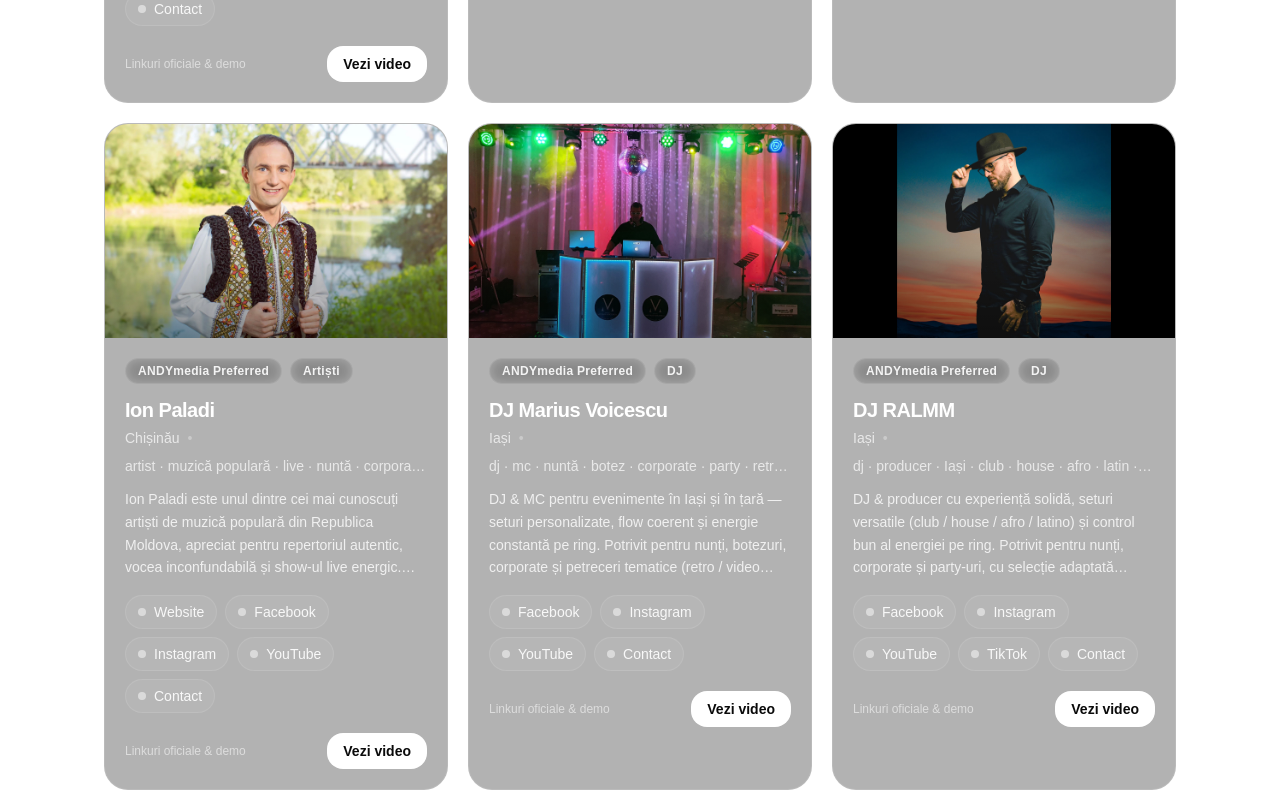
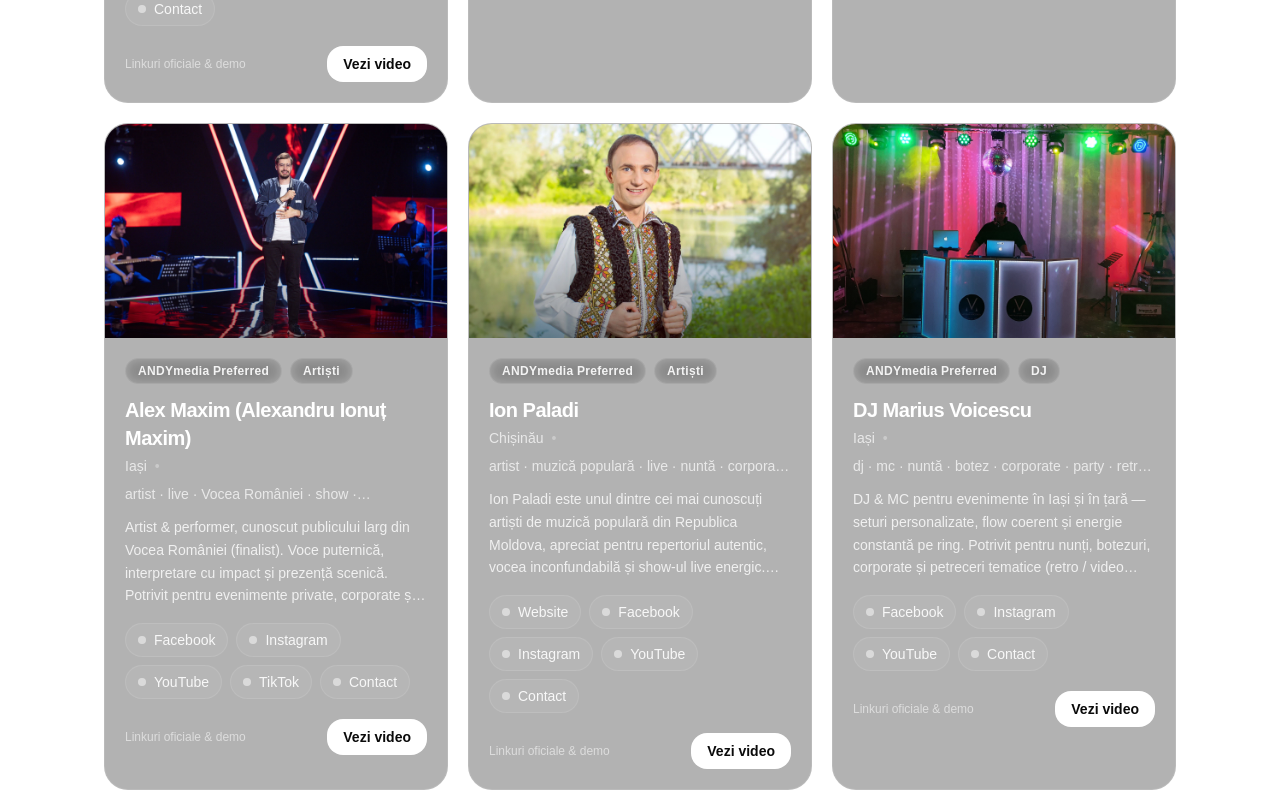
Before and after one commit to stoicaandy/andymedia-site, a Next.js app: page /parteneri in a window 1280 px wide. Shown: the part 1168-1960 px from the top of the page. Built offline with nearby package versions, Linux system fonts and the light colour scheme; no server answers.

Commit message:
Add partner: Alex Maxim

```diff
--- a/app/parteneri/PartnersClient.tsx
+++ b/app/parteneri/PartnersClient.tsx
@@ -92,6 +92,25 @@ const PARTNERS: Partner[] = [
       "https://wa.me/40741054444?text=Salut%21%20ANDYmedia%20a%20recomandat%20contactul%20tau.%20Te%20rog%20sa-mi%20trimiti%20disponibilitatea%20si%20o%20oferta%20orientativa%20pentru%20eveniment%20(data%2Foras%2Fora%C8%99%2Finterval).%20Mul%C8%9Bumesc%21",
   },
   youtubeEmbed: "https://youtu.be/QFbfbizJZOU",
+},
+{
+  id: "alex-maxim-vocea-romaniei",
+  name: "Alex Maxim (Alexandru Ionuț Maxim)",
+  city: "Iași",
+  category: "Artiști",
+  priority: 4,
+  description:
+    "Artist & performer, cunoscut publicului larg din Vocea României (finalist). Voce puternică, interpretare cu impact și prezență scenică. Potrivit pentru evenimente private, corporate și apariții live, cu repertoriu adaptat publicului și momentului.",
+  image: "/parteneri/alex-maxim.jpg",
+  tags: ["artist", "live", "Vocea României", "show", "evenimente", "corporate", "nuntă", "Iași"],
+  links: {
+    instagram: "https://www.instagram.com/alexmaxim.ro/?hl=ro",
+    facebook: "https://www.facebook.com/alexmaxim.ro/",
+    youtube: "https://www.youtube.com/@ImAlexMaxim",
+    tiktok: "https://www.tiktok.com/@alexmaxim.ro",
+    contact: "https://www.instagram.com/alexmaxim.ro/?hl=ro",
+  },
+  youtubeEmbed: "https://youtu.be/Err1svvzAYA",
 },
 {
   id: "dj-ralmm-iasi",
```
Also changed, not shown: public/parteneri/alex-maxim.jpg (added).
